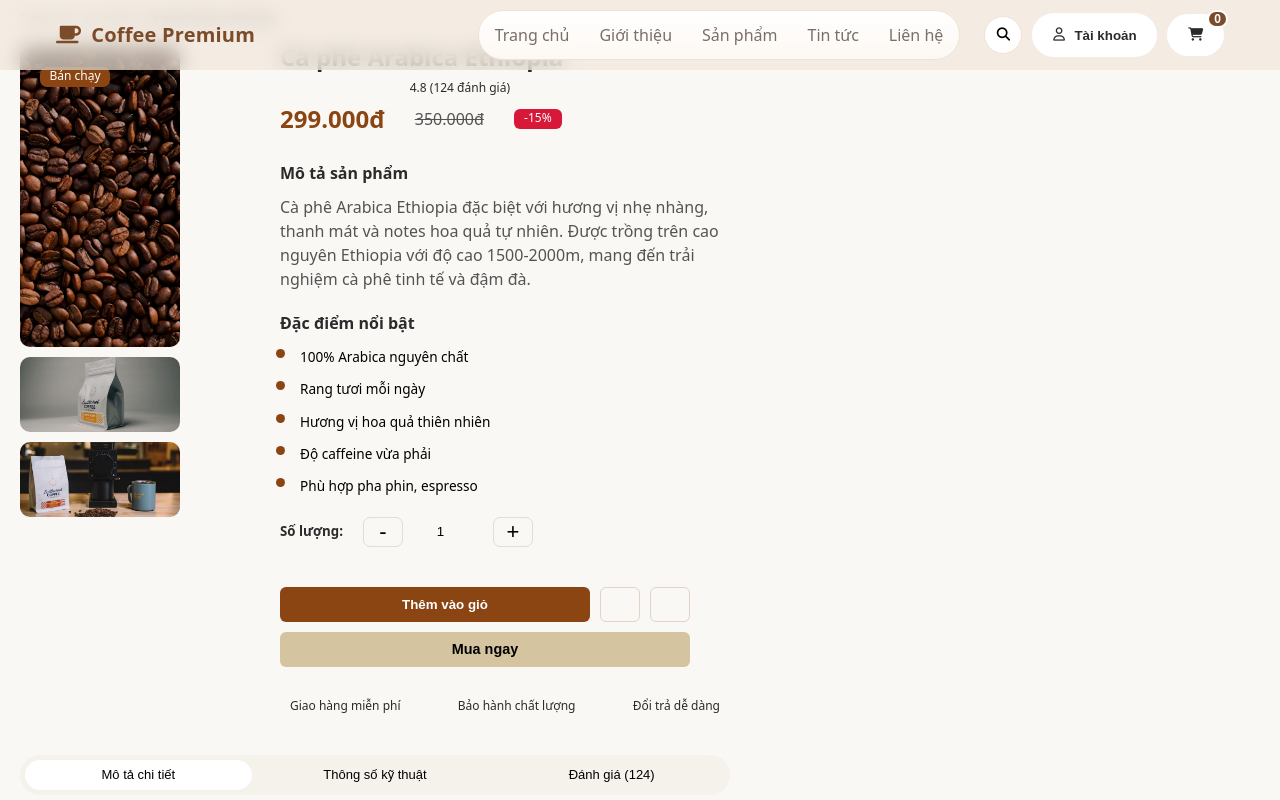
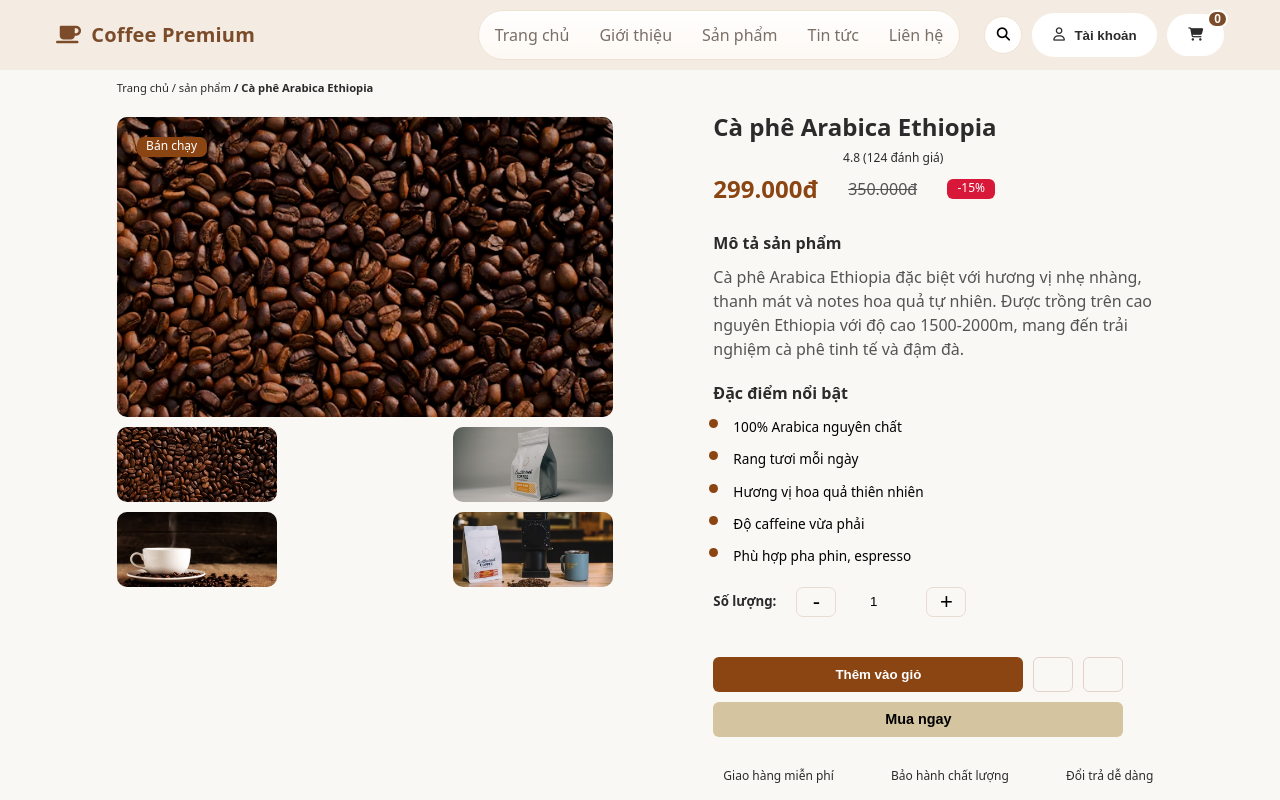
Before and after one commit to bachdangvv/petties_techwiz, a React (Create React App) app: page /productdetail in a window 1280 px wide. Shown: the top 800 px of the page. Built offline with nearby package versions, Linux system fonts and the light colour scheme.

Commit message:
Updated Product Detail

```diff
--- a/src/App.js
+++ b/src/App.js
@@ -1,31 +1,45 @@
 import Homepage from "./pages/HomePage/Homepage";
 import Contact from "./pages/Contact/Contact";
 import Product from "./pages/Product/Product";
-import Productdetail from "./pages/ProductDetails/Productdetail";
+import ProductDetail from "./pages/ProductDetails/Productdetail";
 import Blog from "./pages/Blog/Blog";
 import About from "./pages/About/About";
 import Cart from "./pages/Cart/Cart";
-import { Routes, Route, Link } from "react-router-dom";
+import { BrowserRouter, Routes, Route, Link } from "react-router-dom";
 import Navbar from "./components/Navbar";
 import Apphomepage from "./components/Apphomepage";
 
 function App() {
   return (
-    <div className="App">
+    // <div className="App">
+    //   <Navbar />
+    //   <main>
+    //     {/* <div className="container"> */}
+    //       <Routes>
+    //         <Route path="/" element={<Homepage />}/>
+    //         <Route path="/contact" element={<Contact />}/>
+    //         <Route path="/product" element={<Product />}/>
+    //         <Route path="/about" element={<About />}/>
+    //         <Route path="/cart" element={<Cart />}/>
+    //         <Route path="/productdetail" element={<ProductDetail />}/>
+    //         <Route path="/blog" element={<Blog />}/>
+    //       </Routes>
+    //     {/* </div> */}
+    //   </main>
+    // </div>
+
+    <div>
       <Navbar />
-      <main>
-        <div className="container">
-          <Routes>
-            <Route path="/" element={<Homepage />}/>
-            <Route path="/contact" element={<Contact />}/>
-            <Route path="/product" element={<Product />}/>
-            <Route path="/about" element={<About />}/>
-            <Route path="/cart" element={<Cart />}/>
-            <Route path="/productdetail" element={<Productdetail />}/>
-            <Route path="/blog" element={<Blog />}/>
-          </Routes>
-        </div>
-      </main>
+      <Routes>
+        <Route index element={<Homepage />} />
+        <Route path="/homepage" element={<Homepage />} />
+        <Route path="/about" element={<About />} />
+        <Route path="/product" element={<Product />} />
+        <Route path="/blog" element={<Blog />} />
+        <Route path="/contact" element={<Contact />} />
+        <Route path="/cart" element={<Cart />} />
+        <Route path="/productdetail" element={<ProductDetail />} />
+      </Routes>
     </div>
   );
 }
--- a/src/pages/ProductDetails/Productdetail.js
+++ b/src/pages/ProductDetails/Productdetail.js
@@ -13,7 +13,7 @@
 import './screen_shrink.css';
 import './animation.css';
 
-function Productdetail() {
+function ProductDetail() {
     return (
         <>
             {/* Main content */}
@@ -337,4 +337,4 @@
     )
 };
 
-export default Productdetail;
+export default ProductDetail;
--- a/src/pages/ProductDetails/product_detail.css
+++ b/src/pages/ProductDetails/product_detail.css
@@ -58,6 +58,8 @@
     row-gap: 10px;
     float: none;
     width: auto;
+    /* Padding top to avoid the header */
+    padding-top: 70px;
     margin: 0 auto;
 }
 
```
